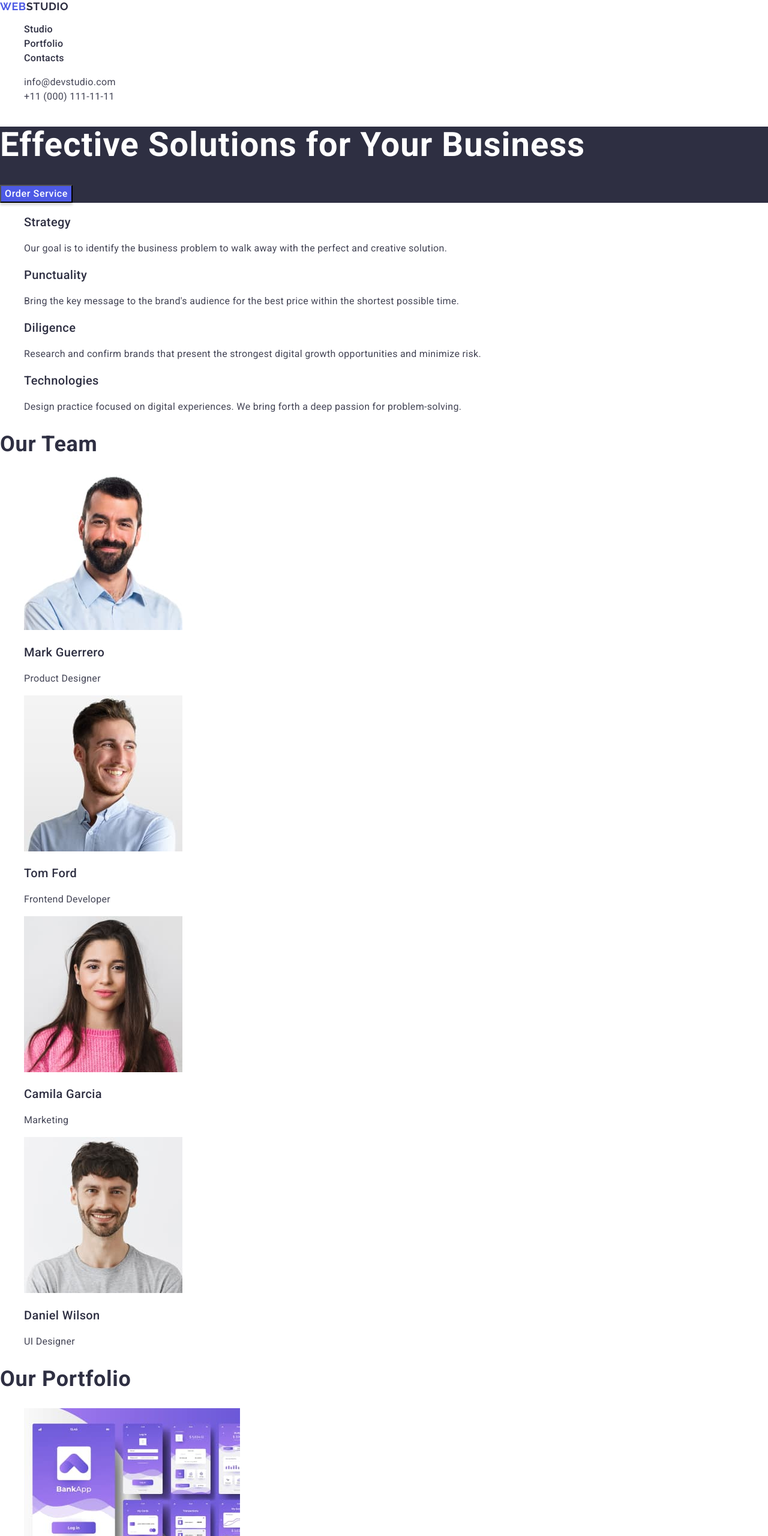
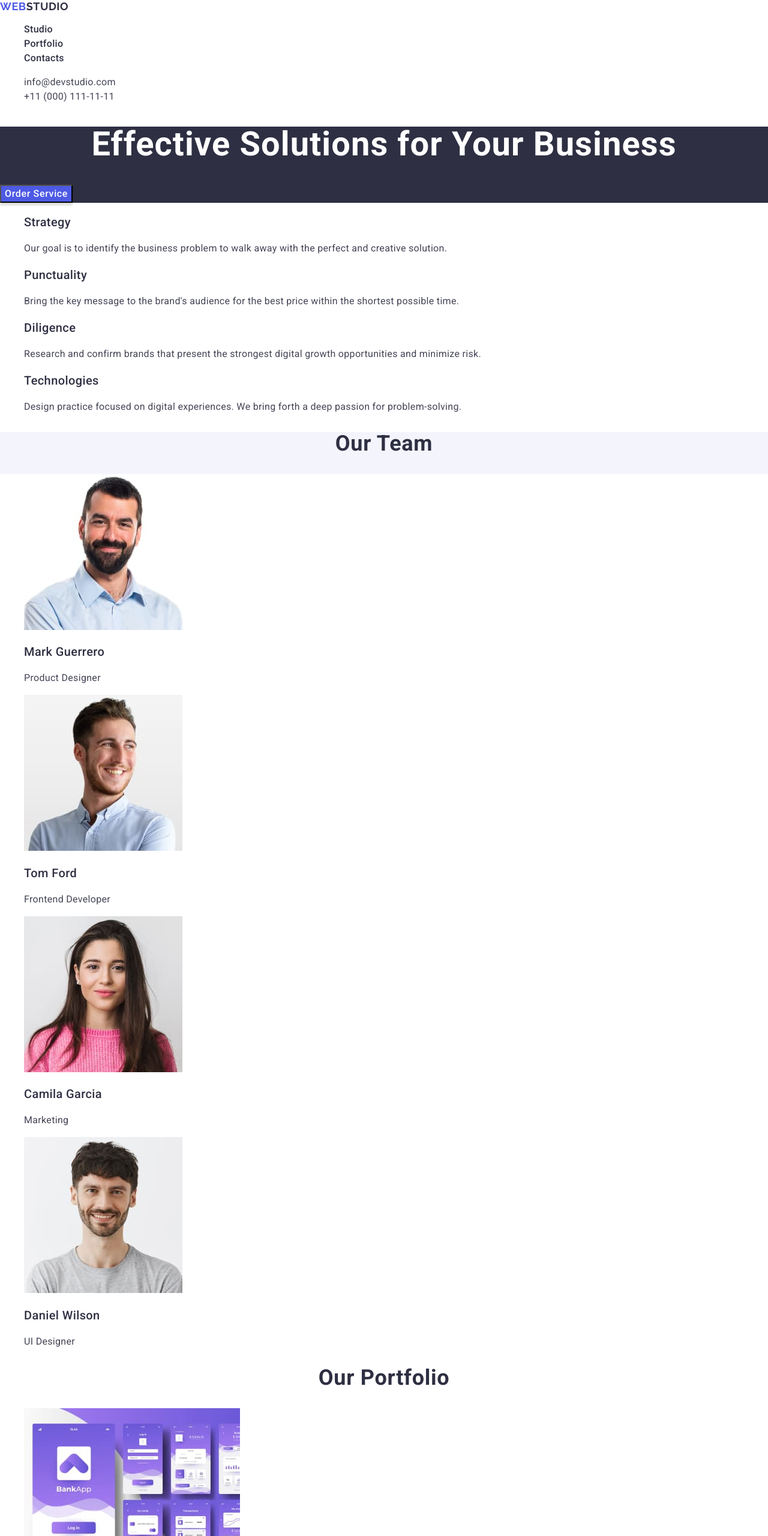
Before and after one commit to YuraDanko/goit-markup-hw-02, a plain HTML site: page index.html in a window 1280 px wide. Shown: the top 2560 px of the page at 60% size. Drawn offline with nearby package versions, Linux system fonts and the light colour scheme.

Commit message:
Виправив помилки

```diff
--- a/css/styles.css
+++ b/css/styles.css
@@ -20,7 +20,7 @@ button {
     font-family: "Raleway", sans-serif;
     font-weight: 700;
     font-size: 18px;
-    line-height: 1.16667;
+    line-height: 1.17;
     letter-spacing: 0.03em;
     text-transform: uppercase;
     color: #4d5ae5;
@@ -60,8 +60,9 @@ button {
 .hero-text {
     font-weight: 700;
     font-size: 56px;
-    line-height: 1.07143;
+    line-height: 1.07;
     letter-spacing: 0.02em;
+    text-align: center;
     color: #ffffff;
 }
 .hero-button {
@@ -96,12 +97,20 @@ button {
     color: #434455;
 }
 /* OUR TEAM */
+.our-team-box {
+    background: #f4f4fd;
+}
 .team {
     font-weight: 700;
     font-size: 36px;
-    line-height: 1.11111;
+    line-height: 1.11;
     letter-spacing: 0.02em;
+    text-align: center;
+    text-transform: capitalize;
     color: #2e2f42;
+}
+.our-team-list {
+    background-color: #FFFFFF;
 }
 .team-personal {
     font-weight: 500;
@@ -120,8 +129,10 @@ button {
 .portfolio {
     font-weight: 700;
     font-size: 36px;
-    line-height: 1.11111;
+    line-height: 1.11;
     letter-spacing: 0.02em;
+    text-align: center;
+    text-transform: capitalize;
     color: #2e2f42;
 }
 .portfolio-app {
@@ -142,6 +153,7 @@ button {
     background-color: #2e2f42;
 }
 .logo-part-footer {
+    line-height: 1.17;
     color: #f4f4fd;
 }
 .footer-text {
--- a/index.html
+++ b/index.html
@@ -95,9 +95,9 @@
         </ul>
       </section>
       <!-- OUR TEAM -->
-      <section>
+      <section class="our-team-box">
         <h2 class="team">Our Team</h2>
-        <ul>
+        <ul class="our-team-list">
           <li>
             <img
               src="images/our_team/mark.img.jpg"
```
